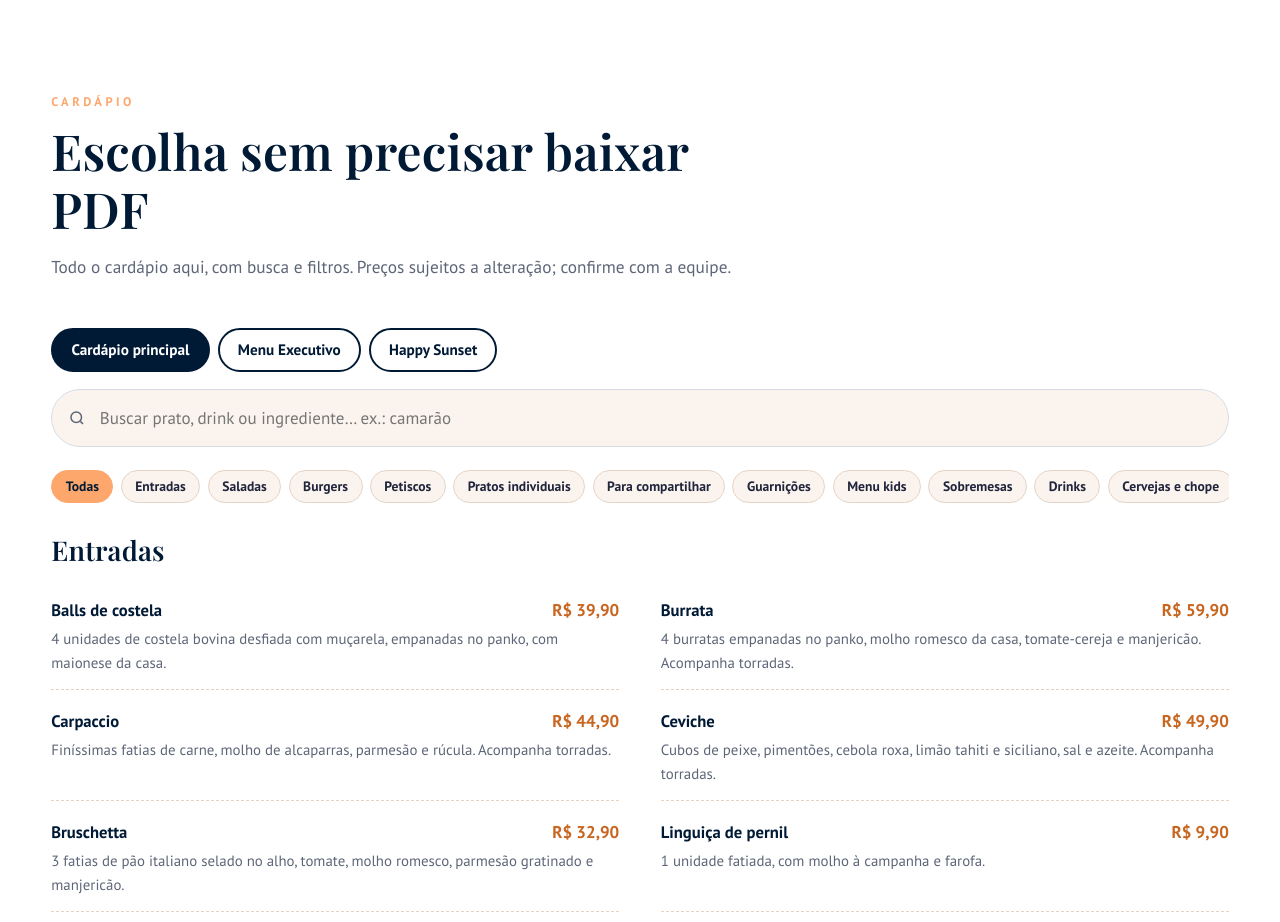
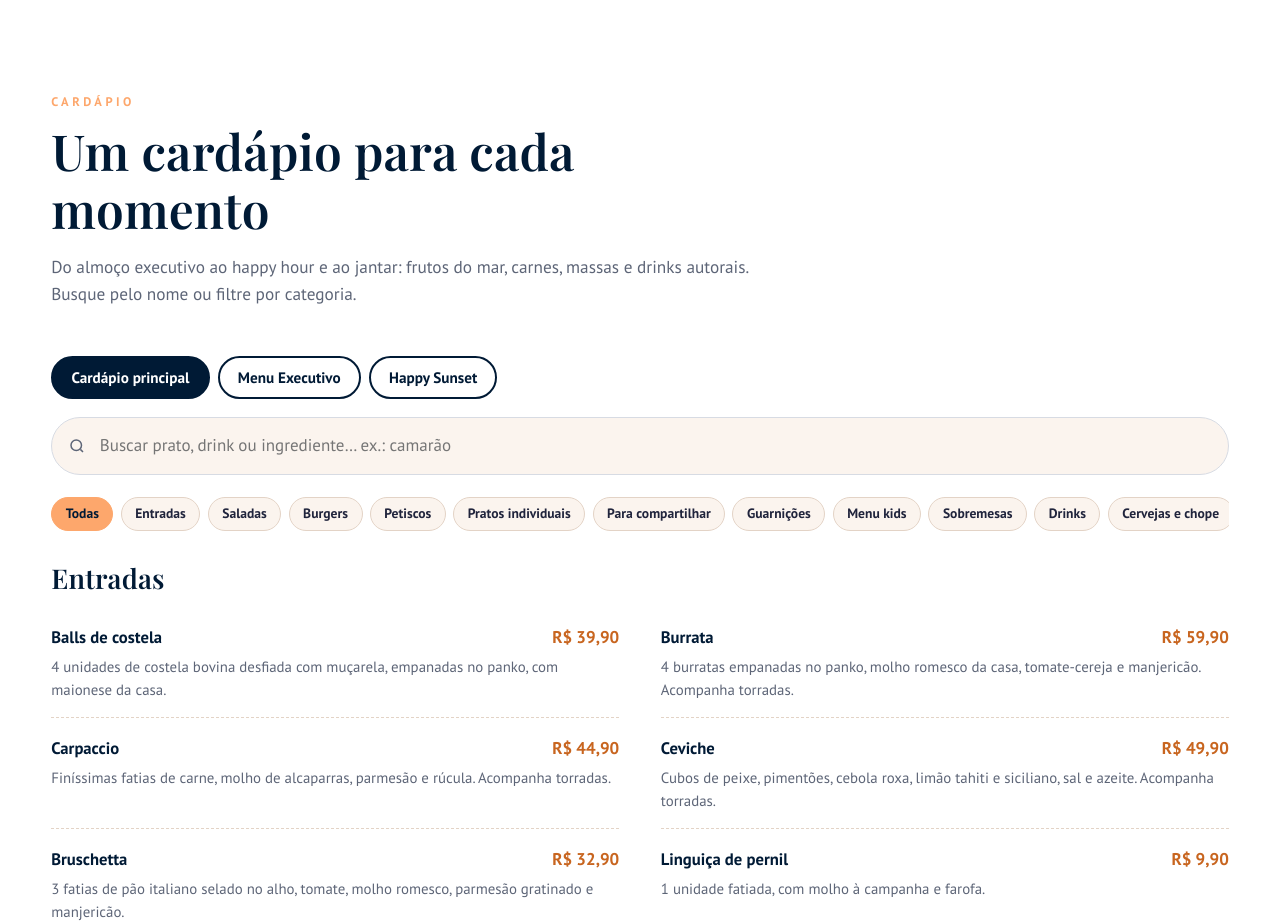
Before and after one commit to mcoutinho2512/orla-mare-prototipo, a plain HTML site: page index.html in a window 1280 px wide. Shown: the part 3940-4862 px from the top of the page. Drawn offline with nearby package versions, Linux system fonts and the light colour scheme; a web font is replaced by a local one.

Commit message:
Troca título do cardápio

```diff
--- a/index.html
+++ b/index.html
@@ -393,8 +393,8 @@ footer ul{list-style:none;display:grid;gap:.4rem}
   <div class="wrap">
     <div class="head reveal">
       <span class="eyebrow">Cardápio</span>
-      <h2>Escolha sem precisar baixar PDF</h2>
-      <p>Todo o cardápio aqui, com busca e filtros. Preços sujeitos a alteração; confirme com a equipe.</p>
+      <h2>Um cardápio para cada momento</h2>
+      <p>Do almoço executivo ao happy hour e ao jantar: frutos do mar, carnes, massas e drinks autorais. Busque pelo nome ou filtre por categoria.</p>
     </div>
     <div class="tabs" role="tablist" aria-label="Cardápios">
       <button class="tab" role="tab" data-menu="principal" aria-selected="true">Cardápio principal</button>
```
